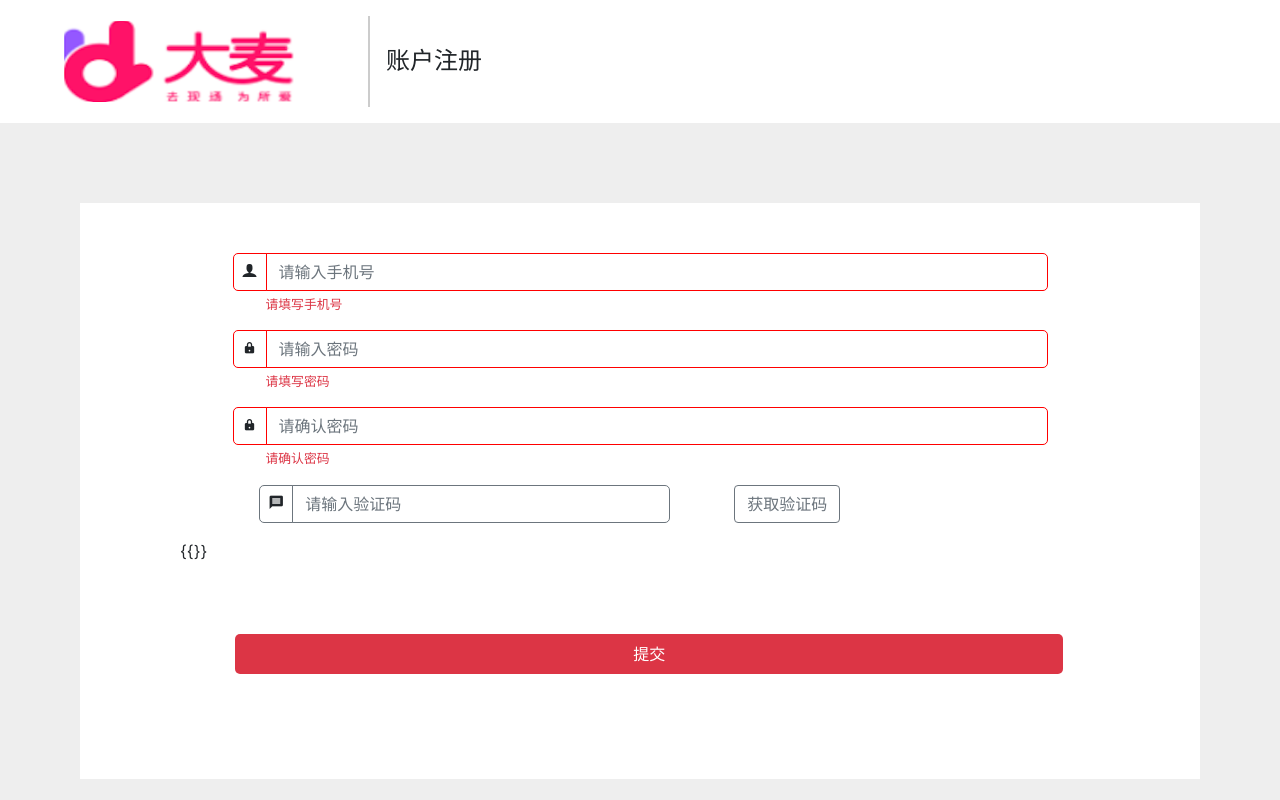
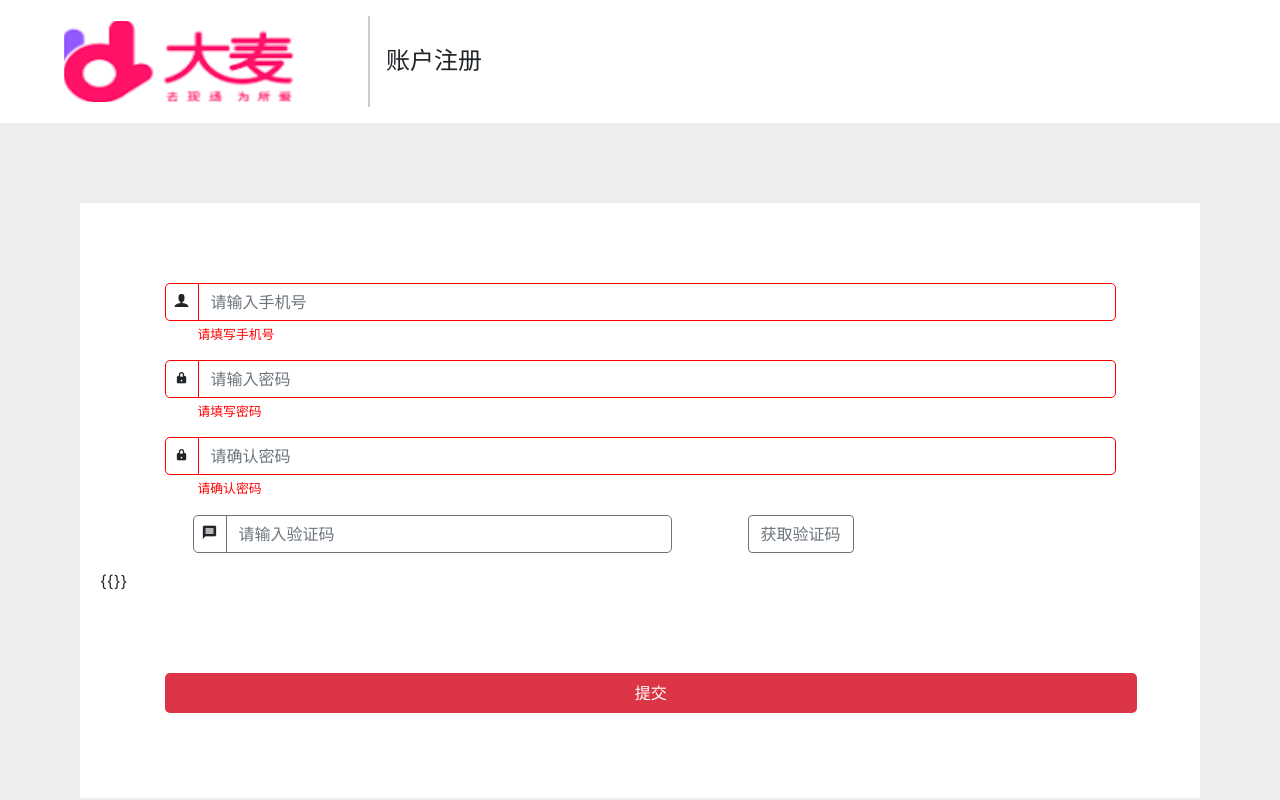
Before and after one commit to shine53/damai-vue, a Vue app: page /register in a window 1280 px wide. Shown: the top 800 px of the page. Built offline with nearby package versions, Linux system fonts and the light colour scheme.

Commit message:
完成注册的验证和数据推送

```diff
--- a/src/App.vue
+++ b/src/App.vue
@@ -12,5 +12,7 @@
 @import './static/css/H-ui.reset.css';
 @import './static/css/style.css';
 
+.color-red {color: red !important;}
+.color-green {color: green !important;}
 
 </style>
--- a/src/components/common/index.vue
+++ b/src/components/commonPage/index.vue
@@ -60,7 +60,7 @@
 
 <script>
 export default {
-	name:'common',
+	name:'commonPage',
 	props: ['title']
 }
 </script>
--- a/src/components/myForm/index.vue
+++ /dev/null
@@ -1,91 +0,0 @@
-<template lang="html">
-	<div class="">
-		<form class="form-list bg-white" action="index.html" method="post">
-			<div class="input-group justify-content-center" v-show='formData.phone'>
-				<div class="input-group-prepend bg-white border-red">
-					<span class="icon-user"></span>
-				</div>
-				<div class="form-group">
-					<input type="number" class="form-control border-red" placeholder="请输入手机号">
-					<small class="form-text text-danger" v-show='formData.small'>请填写手机号</small>
-				</div>
-			</div>
-			<div class="input-group justify-content-center" v-show='formData.password'>
-				<div class="input-group-prepend bg-white border-red">
-					<span class="icon-lock-closed"></span>
-				</div>
-				<div class="form-group">
-					<input type="password" class="form-control border-red" placeholder="请输入密码">
-					<small class="form-text text-danger" v-show='formData.small'>请填写密码</small>
-				</div>
-			</div>
-			<div class="input-group justify-content-center" v-show='formData.passwordAgain'>
-				<div class="input-group-prepend bg-white border-red">
-					<span class="icon-lock-closed"></span>
-				</div>
-				<div class="form-group">
-					<input type="password" class="form-control border-red" placeholder="请确认密码">
-					<small class="form-text text-danger" v-show='formData.small'>请确认密码</small>
-				</div>
-			</div>
-			<div class="form-half" v-show='formData.securityCode'>
-				<div class="row">
-					<div class="col-6 offset-sm-1">
-						<div class="input-group">
-							<div class="input-group-prepend bg-white border-secondary">
-								<span class="icon-message"></span>
-							</div>
-							<div class="form-group">
-								<input type="password" class="form-control border-secondary" placeholder="请输入验证码">
-							</div>
-						</div>
-					</div>
-					<div class="col-3">
-						<button class="btn btn-outline-secondary" type="button" name="button">获取验证码</button>
-					</div>
-				</div>
-			</div>
-			<input class="form-submit bg-danger" type="submit" value="提交">
-		</form>
-	</div>
-
-</template>
-
-<script>
-export default {
-	name: 'myForm',
-	props: ['formData']
-}
-</script>
-
-<style lang="css" scoped>
-.form-list {
-	padding: 50px 100px;
-}
-.input-group-prepend {
-	display: inline-block;
-	padding: 8px;
-	height: 38px;
-	border-radius: 5px 0 0 5px;
-}
-.border-red {
-	border: 1px solid red !important;
-}
-.border-secondary{
-	border: 1px solid #6c757d;
-}
-.form-group {
-	width: 85%;
-}
-.form-control {
-	width: 100%;
-	border-radius: 0 5px 5px 0 !important;
-}
-.form-submit {
-	border-radius: 5px;
-	width: 90%;
-	margin: 6%;
-	padding: .5em;
-	color: #fff;
-}
-</style>
--- a/src/components/singleInput/index.vue
+++ /dev/null
@@ -1,42 +0,0 @@
-<template lang="html">
-	<div class="">
-		<div class="input-group justify-content-center">
-			<div class="input-group-prepend bg-white border-red">
-				<span :class="inputData.icon"></span>
-			</div>
-			<div class="form-group">
-				<input :type='inputData.datatype' class="form-control" class="border-red" :placeholder='inputData.content'>
-				<small class="form-text text-danger">{{inputData.small}}</small>
-			</div>
-		</div>
-	</div>
-</template>
-
-<script>
-export default {
-	name: 'singleInput',
-	props:['inputData']
-}
-</script>
-
-<style lang="css" scoped>
-.input-group-prepend {
-	display: inline-block;
-	padding: 8px;
-	height: 38px;
-	border-radius: 5px 0 0 5px;
-}
-.border-red {
-	border: 1px solid red !important;
-}
-.border-secondary{
-	border: 1px solid #6c757d;
-}
-.form-group {
-	width: 85%;
-}
-.input-group .form-control {
-	width: 100%;
-	border-radius: 0 5px 5px 0 !important;
-}
-</style>
--- a/src/pages/Login/index.vue
+++ b/src/pages/Login/index.vue
@@ -1,6 +1,6 @@
 <template lang="html">
 	<div class="login">
-      <Common :title="navTitle">
+      <CommonPage :title="navTitle">
 		  <div class="login-section">
 		  	<div class="row">
 		  		<div class="col-6">
@@ -86,8 +86,8 @@
 									<li><input type="checkbox" name="" value="">下次自动登陆</li>
 									<li>
 										<ul class="d-flex">
-											<li><a href="#">忘记密码？</a></li>
-											<li class="color-red"><router-link to="/register">立即注册</router-link> </li>
+											<li>忘记密码？</li>
+											<li><router-link  class="color-red" to="/register">立即注册</router-link></li>
 										</ul>
 									</li>
 								</ul>
@@ -98,12 +98,12 @@
 				</div>
 		  	</div>
 		  </div>
-      </Common>
+      </CommonPage>
     </div>
 </template>
 
 <script>
-import Common from '@/components/common'
+import CommonPage from '@/components/commonPage'
 
 export default {
 	name: 'login',
@@ -117,12 +117,12 @@ export default {
 	  }
 	},
 	components: {
-	 Common
+	 CommonPage
 	}
 }
 </script>
 
-<style lang="css" scoped>
+<style lang="scss">
 .login-section {
 	padding: 80px 50px;
 }
@@ -131,10 +131,9 @@ img {
 	width: 100%;
 	height: 100%;
 }
->>>.form-list {
+.form-list {
 	padding: 80px 20px 20px;
 }
-.color-red {color: red;}
 .login-form {
 	padding: 5px;
 }
--- a/src/pages/Register/index.vue
+++ b/src/pages/Register/index.vue
@@ -1,6 +1,6 @@
 <template>
   <div class="register">
-    <Common :title="navTitle">
+    <CommonPage :title="navTitle">
     	<div class="register-form w-100 justify-content-center">
 			<form class="form-list bg-white">
 				<div class="input-group justify-content-center">
@@ -8,8 +8,8 @@
 						<span class="icon-user"></span>
 					</div>
 					<div class="form-group">
-						<input type="number" class="form-control border-red" placeholder="请输入手机号">
-						<small class="form-text text-danger">请填写手机号</small>
+						<input type="number" class="form-control border-red" placeholder="请输入手机号" v-model="registerMes.phoneNumber" @blur="phone()">
+						<small class="form-text color-red" :class="{'color-green': pass.phonegreen}">{{sphone}}</small>
 					</div>
 				</div>
 				<div class="input-group justify-content-center">
@@ -17,8 +17,8 @@
 						<span class="icon-lock-closed"></span>
 					</div>
 					<div class="form-group">
-						<input type="password" class="form-control border-red" placeholder="请输入密码">
-						<small class="form-text text-danger">请填写密码</small>
+						<input type="password" class="form-control border-red" placeholder="请输入密码" v-model="registerMes.password" @blur="password()">
+						<small class="form-text color-red" :class="{'color-green':pass.passwordgreen}">{{spassword}}</small>
 					</div>
 				</div>
 				<div class="input-group justify-content-center">
@@ -26,15 +26,15 @@
 						<span class="icon-lock-closed"></span>
 					</div>
 					<div class="form-group">
-						<input type="password" class="form-control border-red" placeholder="请确认密码">
-						<small class="form-text text-danger">请确认密码</small>
+						<input type="password" class="form-control border-red" placeholder="请确认密码" v-model="passwordAgain" @blur="passAgain()">
+						<small class="form-text color-red" :class="{'color-green': pass.againgreen}">{{spasswordAgain}}</small>
 					</div>
 				</div>
 				<div class="form-half">
 					<div class="row">
 						<div class="col-6 offset-sm-1">
 							<div class="input-group">
-								<div class="input-group-prepend bg-white border-secondary">
+								<div class="input-group-prepend bg-white border-secondary" v-model="registerMes.duanxin">
 									<span class="icon-message"></span>
 								</div>
 								<div class="form-group">
@@ -48,29 +48,122 @@
 					</div>
 				</div>
 				<p class="duanxin">{{}}</p>
-				<input class="form-submit bg-danger" type="submit" value="提交">
+				<input class="form-submit bg-danger" type="submit" value="提交" @click.prevent="addUsers()">
 			</form>
+			<ul class="d-flex">
+				<li class="mr-3">已有账户</li>
+				<li><router-link  class="color-red" to="/login">立即登陆</router-link> </li>
+			</ul>
     	</div>
-    </Common>
+    </CommonPage>
   </div>
 </template>
 
 <script>
 // @ is an alias to /src
-import Common from '@/components/common'
-// import MyForm from '@/components/myForm'
+import CommonPage from '@/components/commonPage'
 
 export default {
   name: 'register',
   data() {
 	return {
-		navTitle: '账户注册'
+		navTitle: '账户注册',
+		passwordAgain:'',
+		spasswordAgain: '请确认密码',
+		sphone: '请填写手机号',
+		spassword: '请填写密码',
+		pass: {
+			phonegreen: false,
+			passwordgreen: false,
+			againgreen: false,
+		},
+		registerMes: {
+			phoneNumber:'',
+			password:'',
+			duanxin:''
+		}
 	}
   },
-  components: {
-   Common,
-    // MyForm
-  }
+	  components: {
+	   CommonPage,
+	},
+	methods: {
+		passAgain(){
+			if(this.registerMes.password!== this.passwordAgain) {
+				this.spasswordAgain = "两次输入的密码不一致"
+				this.pass.againgreen = false
+			}else{
+				this.spasswordAgain = "通过"
+				this.pass.againgreen = true
+			}
+		},
+		phone() {
+			if(this.registerMes.phoneNumber.length === 11){
+				this.sphone = "通过"
+				this.pass.phonegreen = true
+			}else{
+				this.sphone = "请填写正确的手机号"
+				this.pass.phonegreen = false
+			}
+		},
+		password(){
+			if(this.registerMes.password.length > 16){
+				this.spassword = "密码不能超过15位"
+				this.pass.passwordgreen = false
+			}else if(this.registerMes.password.length < 7){
+				this.spassword = "密码不能少于6位"
+				this.pass.passwordgreen = false
+			}else if(/[a-zA-Z]/.test(this.registerMes.password)==false){
+				this.spassword = "必须有字母"
+				this.pass.passwordgreen = false
+			}else if(/[0-9]/.test(this.registerMes.password)==false){
+				this.spassword = "必须有数字"
+				this.pass.passwordgreen = false
+			}else {
+				this.spassword = "通过"
+				this.pass.passwordgreen = true
+			}
+		},
+		addUsers: function() {
+			var flag = false;
+			for(var key in this.pass) {
+				// console.log(this.pass[key]);
+				if (this.pass[key]) {
+					flag = true
+				} else {
+					flag =false
+				}
+			}
+			// console.log(flag);
+			if(flag) {
+				// 不能识别post？？？突然就好了？就是重启了一下
+				// 设置了 Vue.prototype.$http = axios，这里不能使用 $axios,不然不识别post
+				this.$http.post('http://localhost:3000/users',{
+					phoneNumber:this.registerMes.phoneNumber,
+					password:this.registerMes.password,
+					duanxin:this.registerMes.duanxin
+				}).then((response) => {
+					console.log(response);
+				})
+			}else{
+				console.log("不能通过");
+			}
+		}
+
+	},
+	created() {
+		// fetch 不能传值给json-server？？ 是不是form-data对不上？？？
+		// fetch('http://localhost:3000/users',{
+		// 	method:"post",
+		// 	users: {
+		// 		phoneNumber:'3289',
+		// 		password:'kfjdsl',
+		// 		duanxin:'dfskl'
+		// 	}
+		// }).then(result=>{
+		// 	console.log(result);
+		// })
+	}
 }
 </script>
 <style lang="scss">
--- a/vue.config.js
+++ b/vue.config.js
@@ -2,6 +2,7 @@
 //官方vue.config.js 参考文档 https://cli.vuejs.org/zh/config/#css-loaderoptions
 // 这里只列一部分，具体配置参考文档
 const webpack = require('webpack')
+
 
 module.exports = {
   configureWebpack: {
@@ -56,7 +57,7 @@ module.exports = {
     // 配置多个代理
     proxy: {
       "/api": {
-        target: "<url>",
+        target: "http://localhost:3000",
         ws: true,
         changeOrigin: true
       },
```
Also changed, not shown: src/components/commonPage/img/logo1.png (renamed from src/components/common/img/logo1.png), src/components/commonPage/index.css (added).
